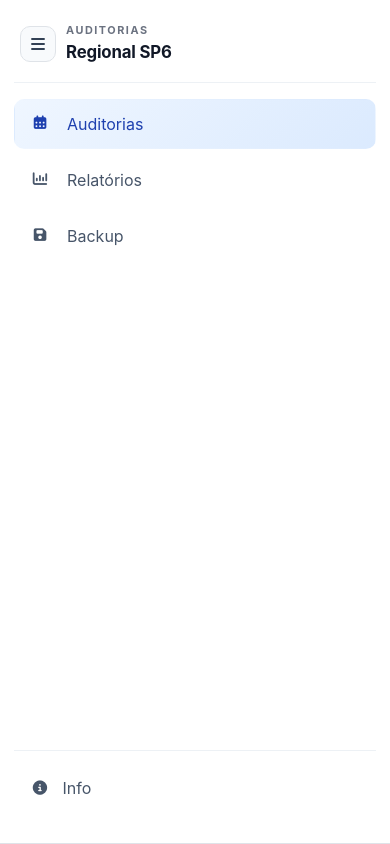
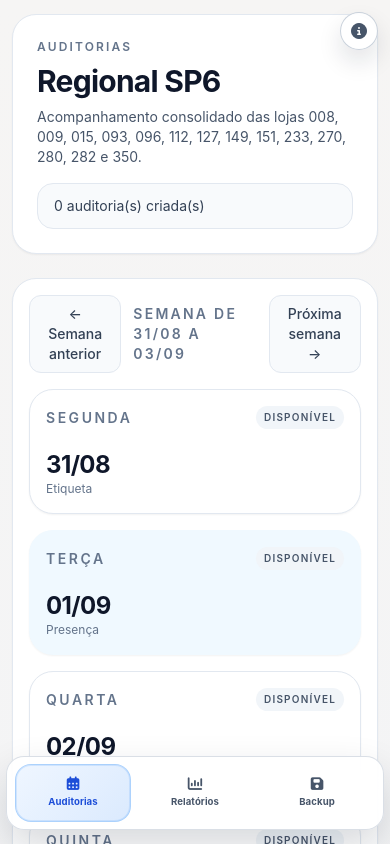
Before and after one commit to Lucas19Alves/Dashboard-Regional, a Vue app: page / in a window 390 px wide. Shown: the top 844 px of the page. Built offline with nearby package versions, Linux system fonts and the light colour scheme.

Commit message:
ajuste de responsividade do site

```diff
--- a/src/App.vue
+++ b/src/App.vue
@@ -2,7 +2,6 @@
 import { ref } from 'vue'
 import { RouterLink, RouterView } from 'vue-router'
 
-const isSidebarCollapsed = ref(false)
 const isInfoModalOpen = ref(false)
 
 const menuItems = [
@@ -27,44 +26,23 @@ function closeInfo() {
 </script>
 
 <template>
-  <div class="app-shell" :class="{ 'app-shell-collapsed': isSidebarCollapsed }">
-    <aside class="sidebar" :class="{ 'sidebar-collapsed': isSidebarCollapsed }">
-      <div class="brand-wrap">
-        <button class="collapse-toggle" @click="isSidebarCollapsed = !isSidebarCollapsed"
-          aria-label="Alternar menu lateral">
-          <i class="fa-solid fa-bars"></i>
-        </button>
+  <div class="app-shell">
+    <main class="content-panel">
+      <RouterView />
+    </main>
 
-        <div v-if="!isSidebarCollapsed" class="brand-copy">
-          <p class="brand-overline">Auditorias</p>
-          <h2 class="brand-title">Regional SP6</h2>
-        </div>
-
-        <div v-else class="brand-badge">SP6</div>
-      </div>
-
-      <nav class="nav-list" :class="{ 'nav-list-collapsed': isSidebarCollapsed }">
+    <nav class="bottom-navbar" aria-label="Navegação principal">
       <template v-for="item in menuItems" :key="item.name">
-          <RouterLink :to="item.to" class="nav-item" :class="{ 'nav-item-collapsed': isSidebarCollapsed }"
-            active-class="nav-item-active" :title="item.name">
+        <RouterLink :to="item.to" class="nav-pill" active-class="nav-pill-active" :title="item.name">
           <i :class="item.icon" aria-hidden="true"></i>
-            <span class="nav-item-text">&nbsp;&nbsp;&nbsp; {{ item.name }}</span>
+          <span>{{ item.name }}</span>
         </RouterLink>
       </template>
     </nav>
 
-      <div class="sidebar-footer">
-        <button type="button" class="nav-item nav-item-action" :class="{ 'nav-item-collapsed': isSidebarCollapsed }"
-          title="Info" @click="openInfo()">
+    <button type="button" class="info-fab" aria-label="Informações do projeto" title="Informações" @click="openInfo()">
       <i class="fa-solid fa-circle-info" aria-hidden="true"></i>
-          <span class="nav-item-text">&nbsp;&nbsp;&nbsp;Info</span>
     </button>
-      </div>
-    </aside>
-
-    <main class="content-panel">
-      <RouterView />
-    </main>
   </div>
 
   <div v-if="isInfoModalOpen" class="modal-backdrop" @click.self="closeInfo()">
--- a/src/style.css
+++ b/src/style.css
@@ -41,199 +41,98 @@ select {
 }
 
 .app-shell {
-  display: grid;
-  grid-template-columns: 252px minmax(0, 1fr);
   min-height: 100vh;
-  transition: grid-template-columns 0.25s cubic-bezier(0.4, 0, 0.2, 1);
+  width: 100%;
+  display: block;
 }
 
-.app-shell-collapsed {
-  grid-template-columns: 86px minmax(0, 1fr);
+.bottom-navbar {
+  position: fixed;
+  left: 50%;
+  bottom: max(14px, env(safe-area-inset-bottom));
+  transform: translateX(-50%);
+  width: min(480px, calc(100% - 20px));
+  display: grid;
+  grid-template-columns: repeat(3, minmax(0, 1fr));
+  gap: 8px;
+  padding: 8px 10px;
+  border: 1px solid rgba(148, 163, 184, 0.35);
+  border-radius: 22px;
+  background: rgba(255, 255, 255, 0.9);
+  backdrop-filter: blur(18px);
+  box-shadow: 0 18px 40px rgba(15, 23, 42, 0.16);
+  z-index: 30;
 }
 
-.sidebar {
-  background: rgba(255, 255, 255, 0.95);
-  border-right: 1px solid #e2e8f0;
-  backdrop-filter: blur(20px);
-  padding: 18px 14px;
-  transition: width 0.2s ease, padding 0.2s ease;
-  display: flex;
-  flex-direction: column;
-  height: 100vh;
-  min-height: 100vh;
-  position: sticky;
-  top: 0;
-  align-self: start;
-  overflow-y: auto;
-}
-
-.sidebar-collapsed {
-  padding-inline: 12px;
-}
-
-.sidebar-collapsed .brand-wrap {
-  justify-content: center;
-  flex-direction: column;
-  gap: 8px;
-  padding-inline: 0;
-}
-
-.brand-wrap {
-  display: flex;
-  align-items: center;
-  gap: 10px;
-  padding: 4px 6px 16px;
-  border-bottom: 1px solid #edf1f5;
-}
-
-.brand-copy {
-  min-width: 0;
-}
-
-.brand-badge {
-  width: 36px;
-  height: 36px;
-  display: grid;
-  place-items: center;
-  border-radius: 10px;
-  background: linear-gradient(135deg, #3584e4, #1d4ed8);
-  color: white;
-  font-size: 0.72rem;
-  font-weight: 700;
-  letter-spacing: 0.1em;
-  flex-shrink: 0;
-  box-shadow: 0 8px 20px rgba(37, 99, 235, 0.22);
-}
-
-.collapse-toggle {
-  width: 36px;
-  height: 36px;
-  border: 1px solid #dfe3e8;
-  border-radius: 10px;
-  background: #f8fafc;
-  color: #334155;
+.info-fab {
+  position: fixed;
+  top: 18px;
+  right: 18px;
+  z-index: 35;
+  width: 42px;
+  height: 42px;
+  border: 1px solid rgba(148, 163, 184, 0.5);
+  border-radius: 50%;
+  background: rgba(255, 255, 255, 0.9);
+  color: #475569;
+  box-shadow: 0 12px 24px rgba(15, 23, 42, 0.12);
   cursor: pointer;
   display: grid;
   place-items: center;
-  flex-shrink: 0;
-  transition: all 0.2s ease;
+  transition: transform 0.2s ease, box-shadow 0.2s ease, color 0.2s ease;
 }
 
-.collapse-toggle:hover {
-  background: #eef4ff;
-  border-color: #c7d2fe;
+.info-fab:hover {
+  transform: translateY(-1px);
+  box-shadow: 0 14px 28px rgba(15, 23, 42, 0.16);
+  color: #1d4ed8;
 }
 
-.brand-overline {
-  margin: 0;
-  color: #6b7280;
-  font-size: 0.68rem;
-  font-weight: 700;
-  letter-spacing: 0.14em;
-  text-transform: uppercase;
+.info-fab i {
+  font-size: 1rem;
 }
 
-.brand-title {
-  margin: 2px 0 0;
-  font-size: 1.05rem;
+.nav-pill {
+  display: flex;
+  flex-direction: column;
+  align-items: center;
+  justify-content: center;
+  gap: 5px;
+  min-height: 62px;
+  border-radius: 16px;
+  padding: 8px 6px;
+  color: #475569;
+  text-decoration: none;
+  font-size: 0.66rem;
   font-weight: 700;
-  color: #111827;
-  letter-spacing: -0.01em;
+  letter-spacing: 0.01em;
+  transition: all 0.2s ease;
+  border: 1px solid transparent;
+  background: transparent;
+  cursor: pointer;
 }
 
-.nav-list {
-  display: flex;
-  flex-direction: column;
-  gap: 6px;
-  margin-top: 16px;
-  min-height: 0;
+.nav-pill i {
+  font-size: 1rem;
 }
 
-.nav-list-collapsed {
-  align-items: center;
-  justify-content: center;
+.nav-pill:hover {
+  background: #f8fafc;
+  border-color: #e2e8f0;
+  color: #0f172a;
 }
 
-.nav-item {
-  display: flex;
-  align-items: center;
-  justify-content: flex-start;
-  padding: 0.75rem 1rem;
-  border-radius: 10px;
-  color: #475569;
-  text-decoration: none;
-  font-weight: 600;
-  font-size: 0.88rem;
-  transition: all 0.2s ease;
-  white-space: nowrap;
-  border: 1px solid transparent;
-  width: 100%;
-  background: transparent;
-  cursor: pointer;
-  font: inherit;
+.nav-pill-active {
+  background: linear-gradient(135deg, #eff6ff, #dbeafe);
+  border-color: rgba(147, 197, 253, 0.7);
+  color: #1d4ed8;
+  box-shadow: inset 0 0 0 1px rgba(96, 165, 250, 0.2);
 }
 
-.nav-item-action {
-  text-align: left;
-}
-
-.sidebar-footer {
-  margin-top: auto;
-  padding-top: 12px;
-  padding-bottom: 12px;
-  border-top: 1px solid #edf1f5;
-  flex-shrink: 0;
-}
-
-.sidebar-footer .nav-item {
-  margin-bottom: 0;
-}
-
-.sidebar-collapsed .sidebar-footer {
-  display: flex;
-  justify-content: center;
-}
-
-.sidebar-collapsed .sidebar-footer .nav-item {
-  margin-inline: auto;
-}
-
-.nav-item:hover {
-  background: #f1f5f9;
-  color: #0f172a;
-  border-color: #e2e8f0;
-}
-
-.nav-item-active {
-  background: linear-gradient(135deg, #eff6ff, #dbeafe);
-  color: #1e40af;
-  box-shadow: none;
-  border-color: transparent;
-}
-
-.nav-item i {
-  width: 18px;
-  text-align: center;
-  font-size: 0.9rem;
-}
-
-.nav-item-collapsed {
-  justify-content: center;
-  width: 100%;
-  max-width: 48px;
-  padding-inline: 0;
-  margin-inline: auto;
-}
-
-.nav-item-text {
-  display: inline-block;
-  overflow: hidden;
-  transition: opacity 0.2s ease, width 0.2s ease;
-}
-
-.nav-item-collapsed .nav-item-text {
-  width: 0;
-  opacity: 0;
+.nav-pill-action {
+  border: 1px solid transparent;
+  background: transparent;
+  font: inherit;
 }
 
 .modal-backdrop {
@@ -387,24 +286,67 @@ select {
 }
 
 .content-panel {
-  padding: 26px;
+  padding: 26px 26px 110px;
 }
 
 @media (max-width: 1024px) {
-  .app-shell {
+  .content-panel {
+    padding: 18px 18px 110px;
+  }
+
+  .bottom-navbar {
+    width: min(440px, calc(100% - 16px));
+  }
+}
+
+@media (max-width: 640px) {
+  body {
+    min-width: 0;
+  }
+
+  .info-fab {
+    top: 12px;
+    right: 12px;
+    width: 38px;
+    height: 38px;
+  }
+
+  .bottom-navbar {
+    width: calc(100% - 12px);
+    gap: 6px;
+    padding: 7px 8px;
+    border-radius: 18px;
+  }
+
+  .nav-pill {
+    min-height: 58px;
+    gap: 4px;
+    font-size: 0.6rem;
+    padding: 7px 4px;
+  }
+
+  .nav-pill i {
+    font-size: 0.9rem;
+  }
+
+  .content-panel {
+    padding: 14px 12px 96px;
+  }
+
+  .project-info-card {
+    border-radius: 14px;
+  }
+
+  .project-links {
     grid-template-columns: 1fr;
   }
 
-  .app-shell-collapsed {
-    grid-template-columns: 1fr;
+  .project-header {
+    gap: 8px;
+    padding: 12px 12px 10px;
   }
 
-  .sidebar {
-    border-right: none;
-    border-bottom: 1px solid #dfe3e8;
-  }
-
-  .content-panel {
-    padding: 18px;
+  .project-body {
+    padding: 12px;
   }
 }
```
Also changed, not shown: 1 other file (tests, documents, lock files or other folders). Lines whose indentation alone changed are shown as unchanged.
